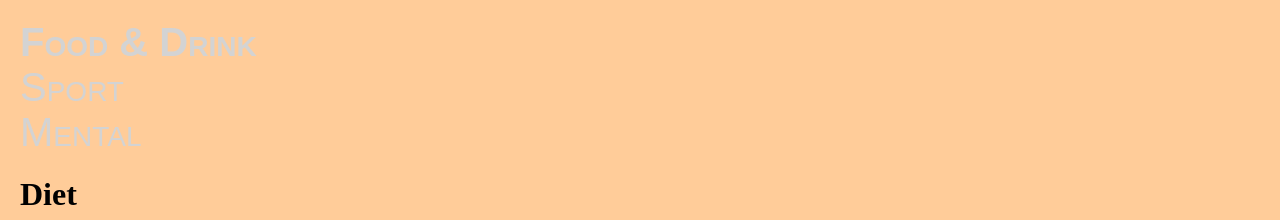
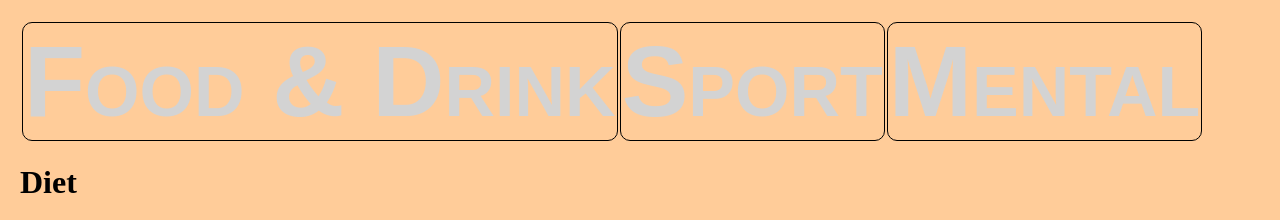
Before and after one commit to MCChai00/MCChai00.github.io, a plain HTML site: page foodanddrink.html in a window 1280 px wide. Shown: the top 220 px of the page. Drawn offline with Linux system fonts and the light colour scheme.

Commit message:
Update foodanddrink.html

```diff
--- a/foodanddrink.html
+++ b/foodanddrink.html
@@ -16,7 +16,7 @@
       color: lightgrey;
       font-family: "Arial Rounded MT Bold", sans-serif;
       font-variant: small-caps;
-      font-size: 40px;
+      font-size: 100px;
     }
     a.a{
       font-weight: bold;
@@ -24,15 +24,23 @@
     body{
       margin:20px;
     }
+    th {
+      border: 1px solid black;
+      border-radius: 10px;
+    }
   </style>
 <title> How to maintain A Healthy Lifestyle </title>
 </head>
 
 <body bgcolor="#FFCC99">
 
-  <div style="margin=40px"><a href="https://mcchai00.github.io/foodanddrink.html" class="a"> Food & Drink </a></div>
-  <div style="margin=40px"><a href="https://mcchai00.github.io/sport.html" class="b"> Sport </a></div>
-  <div style="margin=40px"><a href="https://mcchai00.github.io/mental.html" class="c"> Mental </a></div>
+  <table>
+    <tr>
+      <th><div style="margin=40px"><a href="https://mcchai00.github.io/foodanddrink.html" class="a"> Food & Drink </a></div></th>
+      <th><div style="margin=40px"><a href="https://mcchai00.github.io/sport.html" class="b"> Sport </a></div></th>
+      <th><div style="margin=40px"><a href="https://mcchai00.github.io/mental.html" class="c"> Mental </a></div></th>
+    </tr>
+  </table>
 
 <div style="width:90%">
 <h1> Diet </h1>
```
